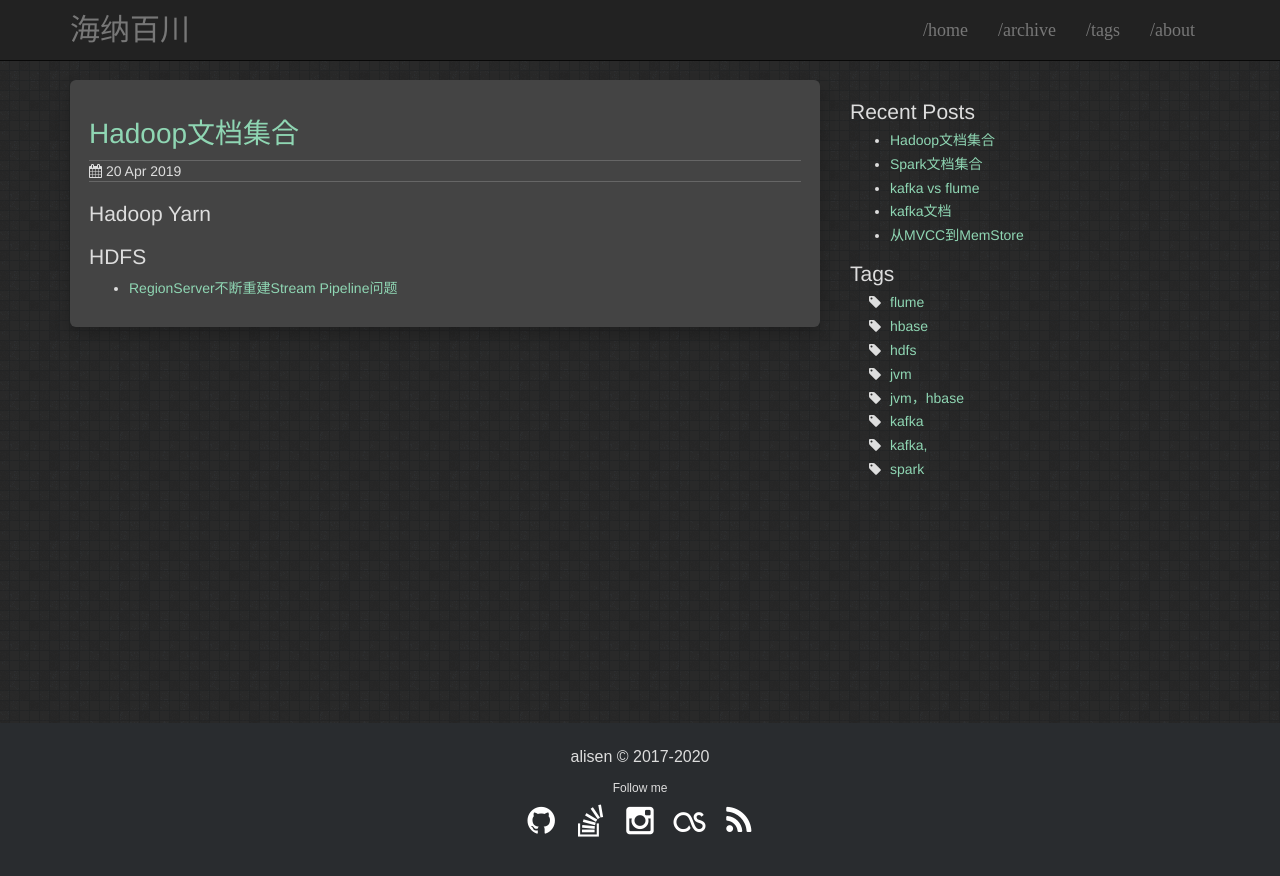
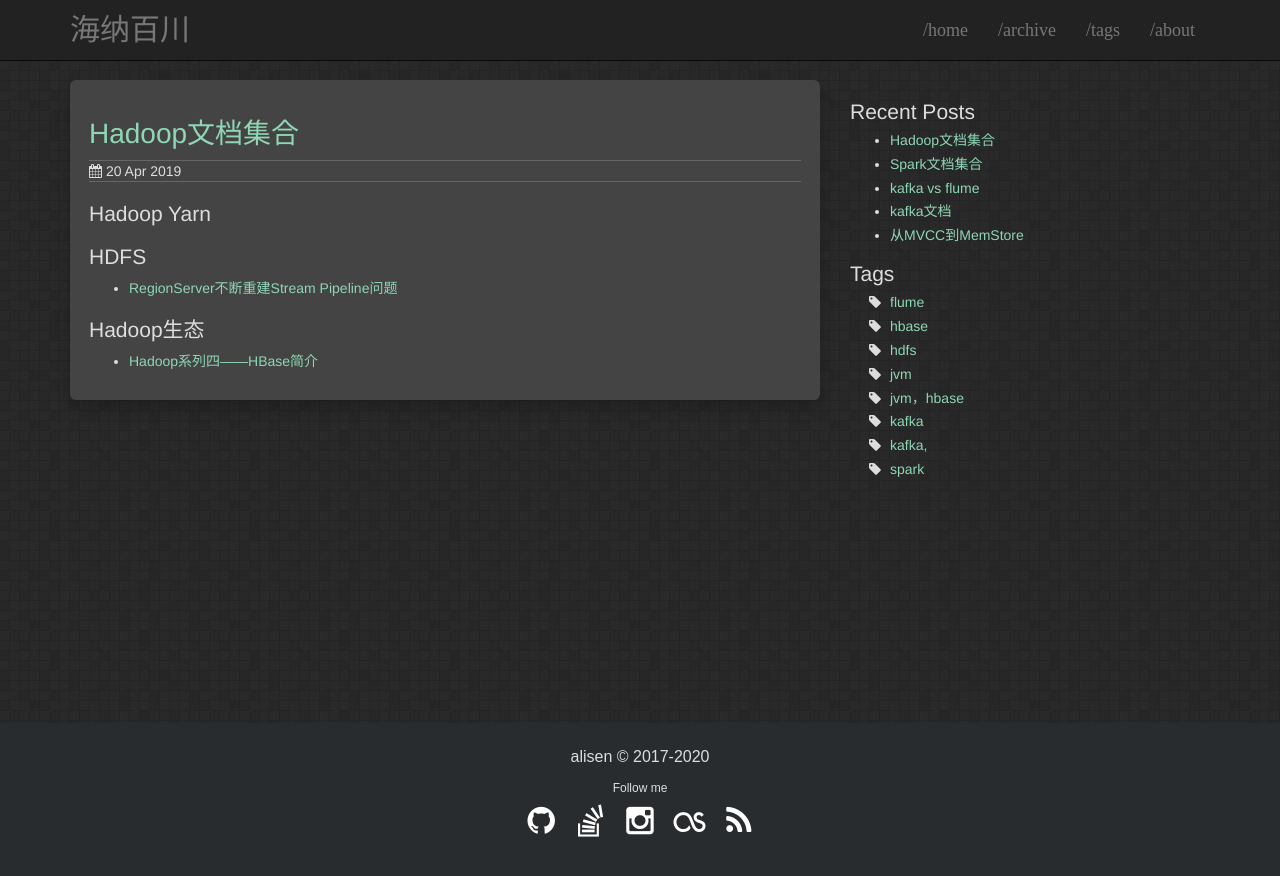
Before and after one commit to igithu/summary, a Jekyll site: the page built from _posts/2019-04-20-hadoop-doc.md, in a window 1280 px wide. Shown: the top 876 px of the page. Built offline with Jekyll 4.4.1, drawn with Linux system fonts in a browser that asks for light colours.

Commit message:
Update 2019-04-20-hadoop-doc.md

```diff
--- a/_posts/2019-04-20-hadoop-doc.md
+++ b/_posts/2019-04-20-hadoop-doc.md
@@ -3,6 +3,8 @@ layout: post
 title: "Hadoop文档集合"
 date: 2019-04-20
 ---
+
+
 
 ## Hadoop Yarn
 
@@ -10,3 +12,7 @@ date: 2019-04-20
 
 ## HDFS
 * [RegionServer不断重建Stream Pipeline问题](http://housong.github.io/2016/streaming-pipeline/)
+
+
+## Hadoop生态
+* [Hadoop系列四——HBase简介](https://niyanchun.com/hbase-introduction-extend.html)
```
